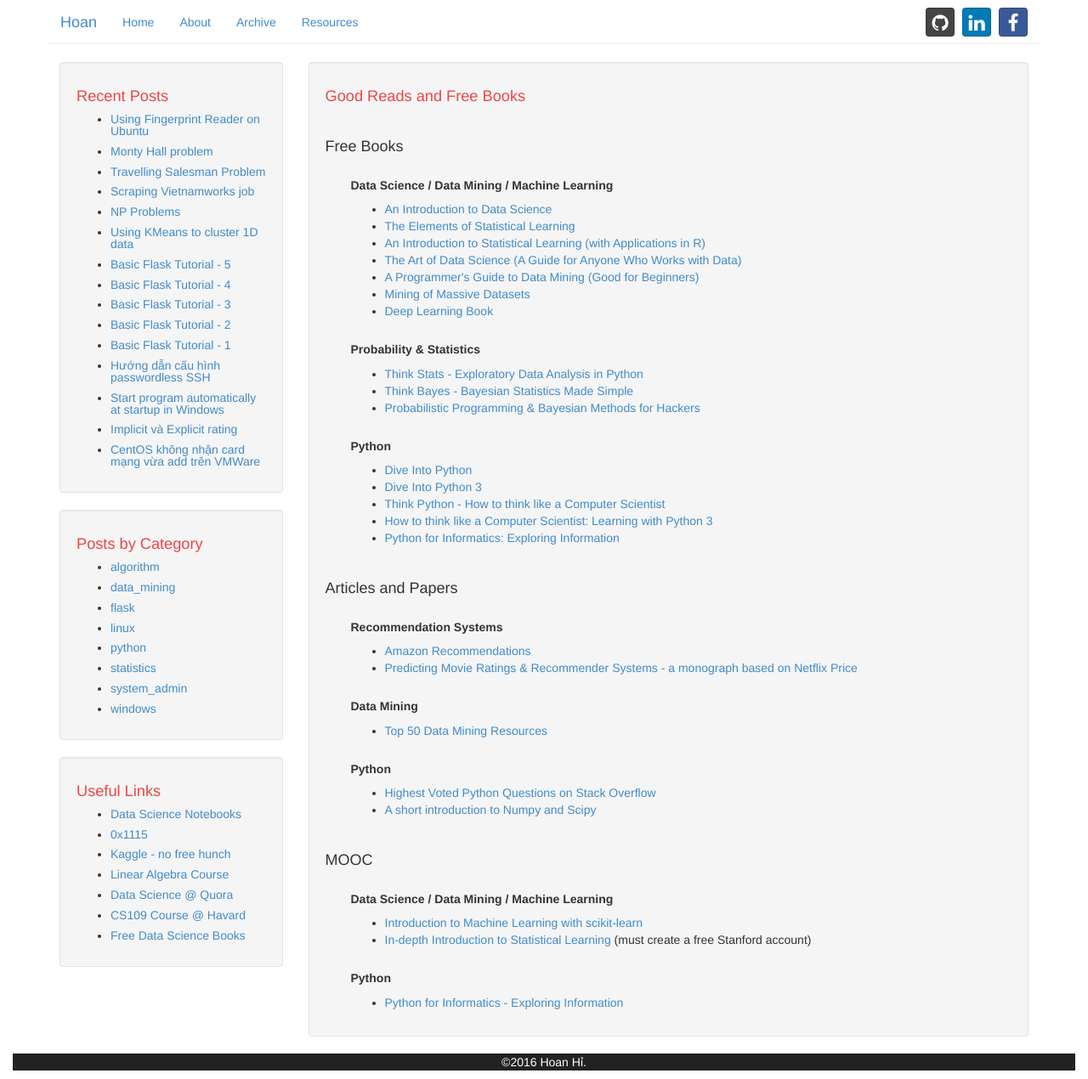
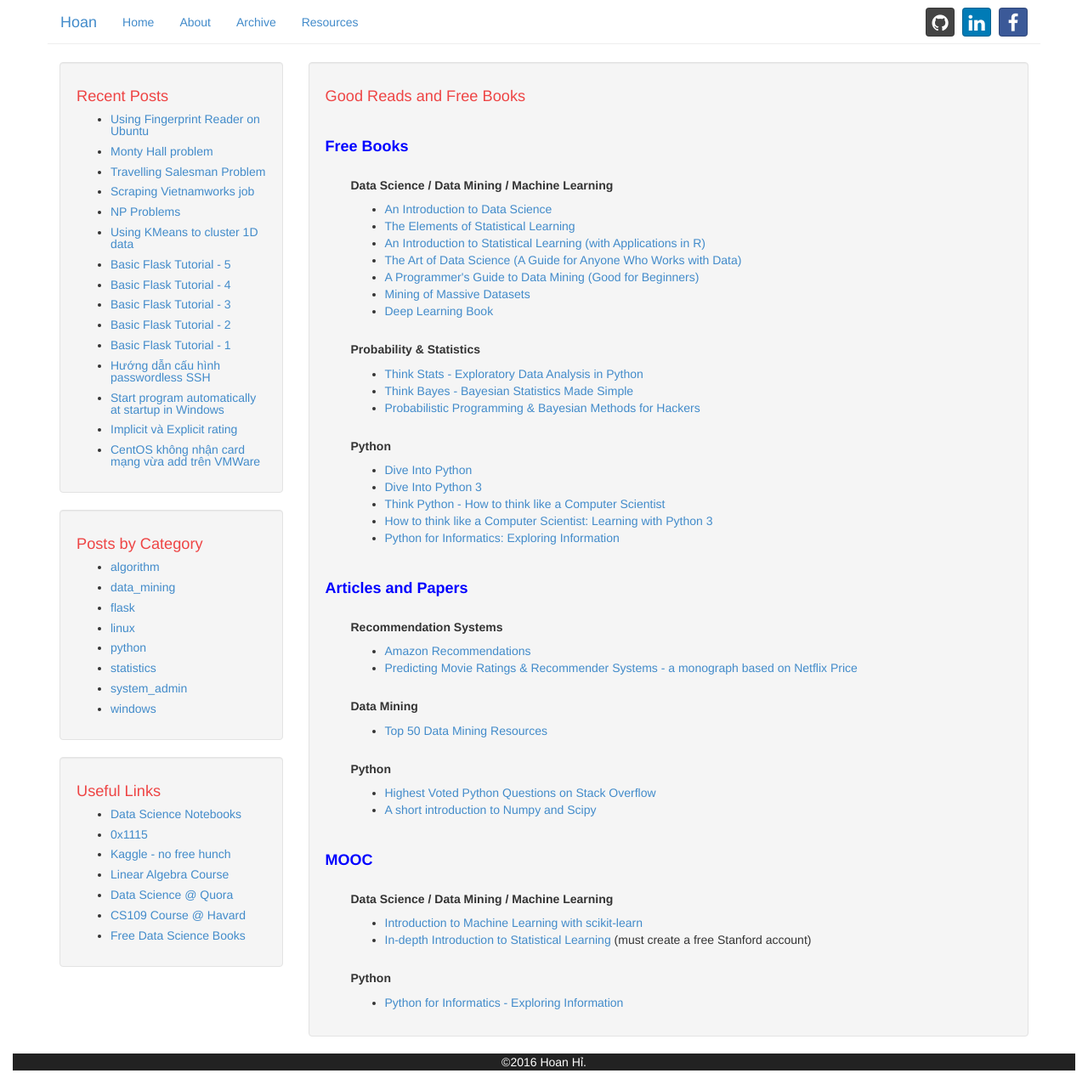
Before and after one commit to hoanvu/hoanvu.github.io, a Jekyll site: the page built from readings.html, in a window 1280 px wide. Shown: the whole page at 85% size. Built offline with Jekyll 4.4.1, drawn with Linux system fonts in a browser that asks for light colours.

Commit message:
change Resources styles

```diff
--- a/css/theme.css
+++ b/css/theme.css
@@ -87,3 +87,8 @@ img {
     padding-left: 30px;
     padding-top: 8px;
 }
+
+.resources-title {
+    color: blue;
+    font-weight: bold;
+}
--- a/readings.html
+++ b/readings.html
@@ -5,7 +5,7 @@ layout: default
 <div class="well">
     <h1>Good Reads and Free Books</h1>
     <br>
-    <h4>Free Books</h4>
+    <h4 class="resources-title">Free Books</h4>
     <div class="indented">
         <h5><strong>Data Science / Data Mining / Machine Learning</strong></h5>
         <ul>
@@ -39,7 +39,7 @@ layout: default
         </ul>
     </div>
     <br>
-    <h4>Articles and Papers</h4>
+    <h4 class="resources-title">Articles and Papers</h4>
 
     <div class="indented">
         <h5><strong>Recommendation Systems</strong></h5>
@@ -65,7 +65,7 @@ layout: default
         </ul>
     </div>
     <br>
-    <h4>MOOC</h4>
+    <h4 class="resources-title">MOOC</h4>
     <div class ="indented">
         <h5><strong>Data Science / Data Mining / Machine Learning</strong></h5>
         <ul>
```
